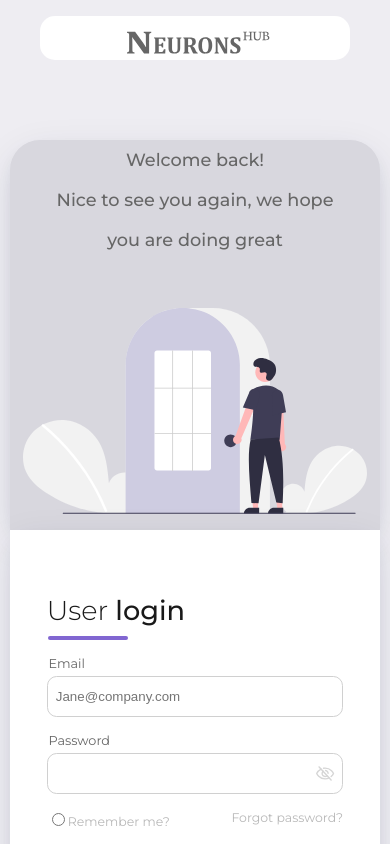
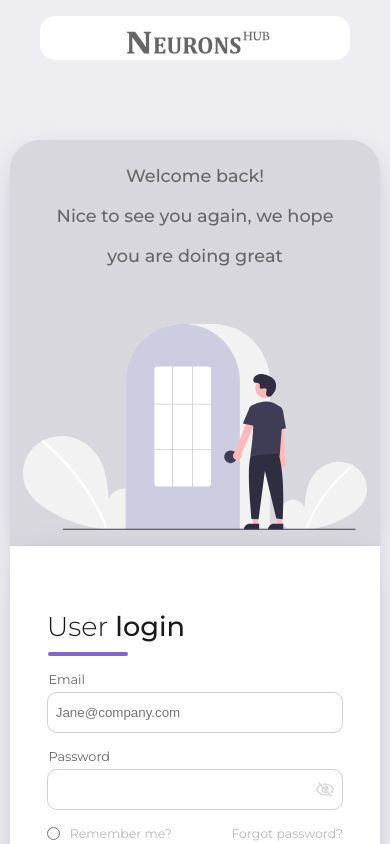
Before and after one commit to calm-prog/neuronsinc-mockup-implementation, a React (Create React App) app: page / in a window 390 px wide. Shown: the top 844 px of the page. Built offline with nearby package versions, Linux system fonts and the light colour scheme.

Commit message:
fixed layout bugs
- adjusted position of radio input
- added margin to heading on mobile
- added active text variable
- created fade in animation

```diff
--- a/src/components/Header.scss
+++ b/src/components/Header.scss
@@ -4,6 +4,14 @@
     background-color: #fff;
     margin: 1rem 2.5rem 0 2.5rem;
     border-radius: 15px;
+    transition: 2.5s;
+    transform: translateX(7rem);
+    opacity: 0;
+
+    &.fade-in {
+        transform: translateX(0);
+        opacity: 1;
+    }
 
     .logo {
         margin: 0.65rem 0 0.65rem 2.5%;
--- a/src/components/Header.tsx
+++ b/src/components/Header.tsx
@@ -1,9 +1,13 @@
 import './Header.scss'
 import logo from '../icons/logo.svg'
+import {useState} from 'react'
 
 const Header = () => {
+    const [playAnimation, setPlayAnimation] = useState<boolean>(false);
+
     return (
-        <header className="header">
+        <header className={"header" + (playAnimation ? " fade-in" : "")}
+                onLoad={() => setPlayAnimation(true)}>
             <img className="logo" src={logo} alt="logo"></img>
         </header>
     )
--- a/src/components/login/LoginCard.scss
+++ b/src/components/login/LoginCard.scss
@@ -4,6 +4,14 @@
     margin-top: 9rem;
     height: 34rem;
     padding-bottom: 10rem;
+    transition: 1.5s;
+    transform: scale(0.9,0.9);
+    opacity: 0;
+
+    &.fade-in {
+        transform: scale(1,1);
+        opacity: 1;
+    }
 }
 
 @media (max-width: 768px) {
--- a/src/components/login/LoginCard.tsx
+++ b/src/components/login/LoginCard.tsx
@@ -1,11 +1,17 @@
 import './LoginCard.scss'
+import {useState} from 'react'
 
 import LoginIntro from './LoginIntro'
 import LoginForm from './LoginForm'
 
+
+
 const LoginCard = () => {
+    const [playAnimation, setPlayAnimation] = useState<boolean>(false);
+
     return (
-        <div className="login-card-container">
+        <div className={"login-card-container" + (playAnimation ? " fade-in" : "")}
+             onLoad={() => setPlayAnimation(true)}>
             <LoginIntro />
             <LoginForm />
         </div>
--- a/src/components/login/LoginForm.scss
+++ b/src/components/login/LoginForm.scss
@@ -42,6 +42,22 @@
     * {
       cursor: pointer;
     }
+
+    .radio-button {
+      display: flex;
+
+      input {
+        margin: 0 10px 0 0;
+      }
+
+      input:checked + label {
+        color: $text-active;
+      }
+    }
+
+    .forgot-password:active {
+        color: $text-active;
+    }
   }
 
   &-button {
--- a/src/components/login/LoginForm.tsx
+++ b/src/components/login/LoginForm.tsx
@@ -60,7 +60,7 @@ const LoginForm = () => {
                         setError={setValidationError}
                     />
                     <div className="login-assistance">
-                        <div>
+                        <div className="radio-button">
                             <input type="radio"
                                    name="save-details"
                                    checked={rememberDetails}
@@ -69,7 +69,7 @@ const LoginForm = () => {
                                    />
                             <label htmlFor="save-details">Remember me?</label>
                         </div>
-                        <div>Forgot password?</div>
+                        <div className="forgot-password">Forgot password?</div>
                     </div>
                     <Button cssClass=" login-form-button"
                             text="Login"/>
--- a/src/components/login/LoginIntro.scss
+++ b/src/components/login/LoginIntro.scss
@@ -49,5 +49,6 @@
 @media (max-width: 768px) {
   .login-intro-heading {
     font-size: calc(#{$mobile-size} * 1.3rem);
+    margin-top: 1rem;
   }
 }
--- a/src/components/shared/_variables.scss
+++ b/src/components/shared/_variables.scss
@@ -8,6 +8,8 @@ $input-primary: #8166D1;
 
 $title-primary: #666666;
 
+$text-active: #423d55;
+
 //Media queries
 
 $tablet-width: 95%;
```
